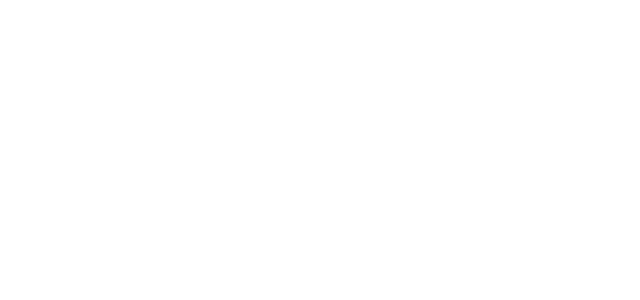
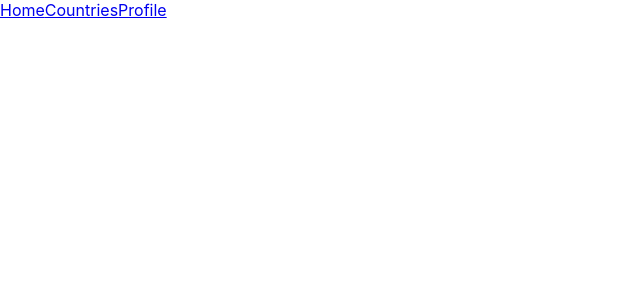
Before and after one commit to Tezcatlimichi/Xibalba-frontend, a React (Create React App) app in the folder xibalba/: page / in a window 1280 px wide. Shown: the top 300 px of the page, without its empty margins (0-640 px from the left). Built offline with nearby package versions, Linux system fonts and the light colour scheme.

Commit message:
created nav bar

```diff
--- a/xibalba/src/App.js
+++ b/xibalba/src/App.js
@@ -1,5 +1,13 @@
+import { Route, Routes } from 'react-router'
+import Nav from './components/Nav'
+
 function App() {
-  return <div className="App"></div>
+  return (
+    <div className="App">
+      <Nav />
+      <main></main>
+    </div>
+  )
 }
 
 export default App
--- /dev/null
+++ b/xibalba/src/components/Nav.jsx
@@ -0,0 +1,15 @@
+import { Link, useNavigate } from 'react-router-dom'
+
+
+
+const Nav = ()=>{
+  return(
+    <div>
+      <Link to="/">Home</Link>
+      <Link to="/countries">Countries</Link>
+      <Link to="/profile">Profile</Link>
+    </div>
+  )
+}
+
+export default Nav
```
